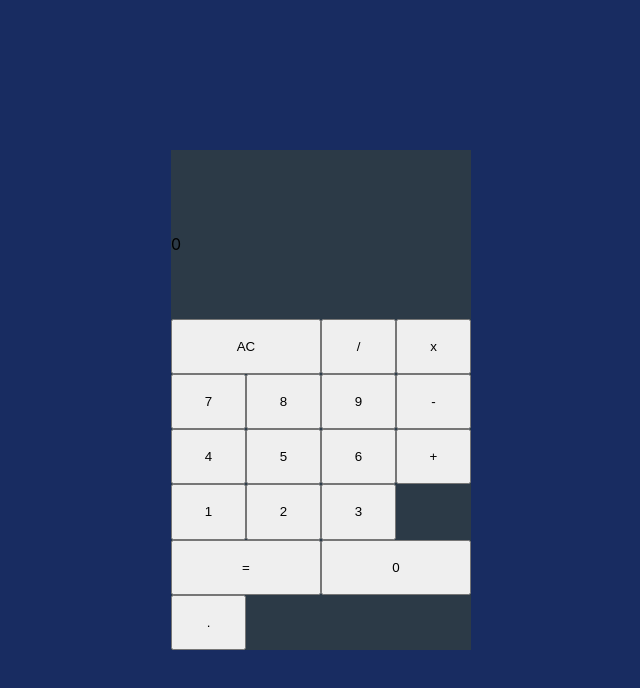
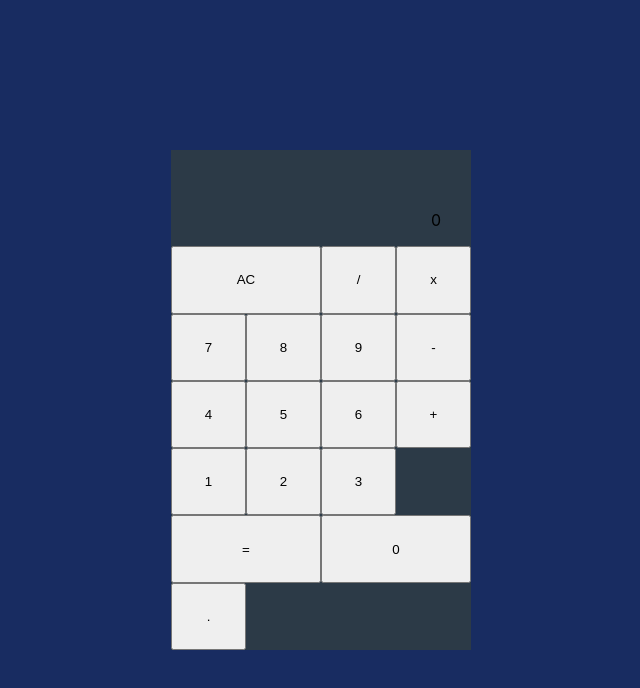
Before and after one commit to budnickip/javascriptCalc, a React (Create React App) app: page / in a window 1280 px wide. Shown: the top 688 px of the page, without its empty margins (319-959 px from the left). Built offline with nearby package versions, Linux system fonts and the light colour scheme.

Commit message:
calc with flex

```diff
--- a/src/App.js
+++ b/src/App.js
@@ -71,10 +71,10 @@ function App() {
 
   return (
     <div id="calculator" className="calc">
-      <div className="upper-displayer">
-      <div>{oldNumber}</div>
+      <div className="displayer">
+        <div className="upper-displayer">{oldNumber}</div>
+        <div id="display" className="lower-displayer">{wynik ? wynik : number}</div>
       </div>
-      <div id="display" className="displayer">{wynik ? wynik : number}</div>
       <Button idx="clear" name="AC" size="two" onClick={clear}/>
       <Button idx="divide" name="/" size="one" onClick={() => operations('/')}/>
       <Button idx="multiply" name="x" size="one" onClick={() => operations('*')}/>
--- a/src/App.scss
+++ b/src/App.scss
@@ -8,10 +8,19 @@
 
 .displayer{
     width: 100%;
-    height: 50px;
+    display: flex;
+    flex-wrap: wrap;
+    align-items: center;
 }
 
 .upper-displayer{
-    width: 100%;
-    height: 50px;
+    height: 25px;
+    width: 90%;
+    text-align: right;
 }
+
+.lower-displayer{
+    height: 25px;
+    width: 90%;
+    text-align: right;
+}
```
